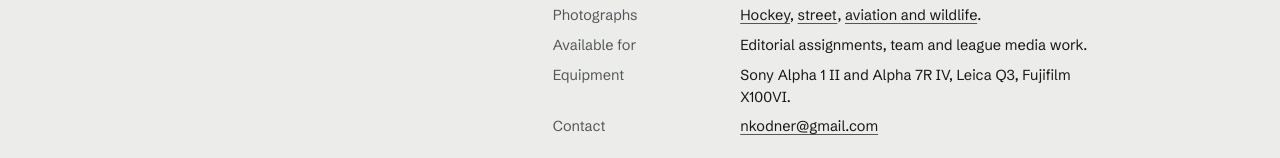
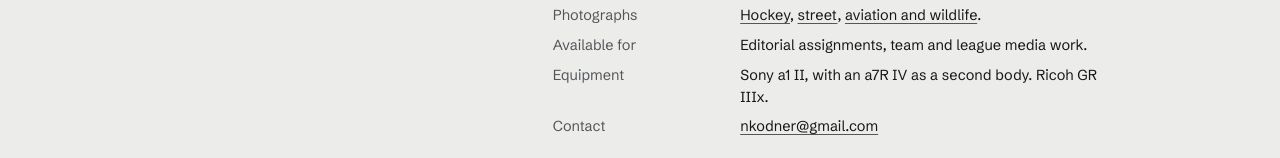
Before and after one commit to neilkod/neilkodner.com, an Eleventy site: page src/about.njk in a window 1280 px wide. Shown: the part 896-1054 px from the top of the page. Built offline with nearby package versions, Linux system fonts and the light colour scheme; Eleventy itself is replaced by a stand-in of ours; files that its build step writes are made by us from their sources; what exifr would draw is missing.

Commit message:
Update equipment on About: a1 II, a7R IV second body, Ricoh GR IIIx
Co-Authored-By: Claude Opus 5.5 <noreply@anthropic.com>
Claude-Session: https://claude.ai/code/session_015Voc4CBGHryXPQRMtzPXon

```diff
--- a/src/about.njk
+++ b/src/about.njk
@@ -27,7 +27,7 @@ bodyClass: page-about
       <dt>Based</dt><dd>{{ site.location }}. San Francisco Bay Area.</dd>
       <dt>Photographs</dt><dd><a href="/hockey/">Hockey</a>, <a href="/street/">street</a>, <a href="/elsewhere/">aviation and wildlife</a>.</dd>
       <dt>Available for</dt><dd>Editorial assignments, team and league media work.</dd>
-      <dt>Equipment</dt><dd>Sony Alpha 1 II and Alpha 7R IV, Leica Q3, Fujifilm X100VI.</dd>
+      <dt>Equipment</dt><dd>Sony a1 II, with an a7R IV as a second body. Ricoh GR IIIx.</dd>
       <dt>Contact</dt><dd><a href="mailto:{{ site.email }}">{{ site.email }}</a></dd>
     </dl>
   </div>
```
